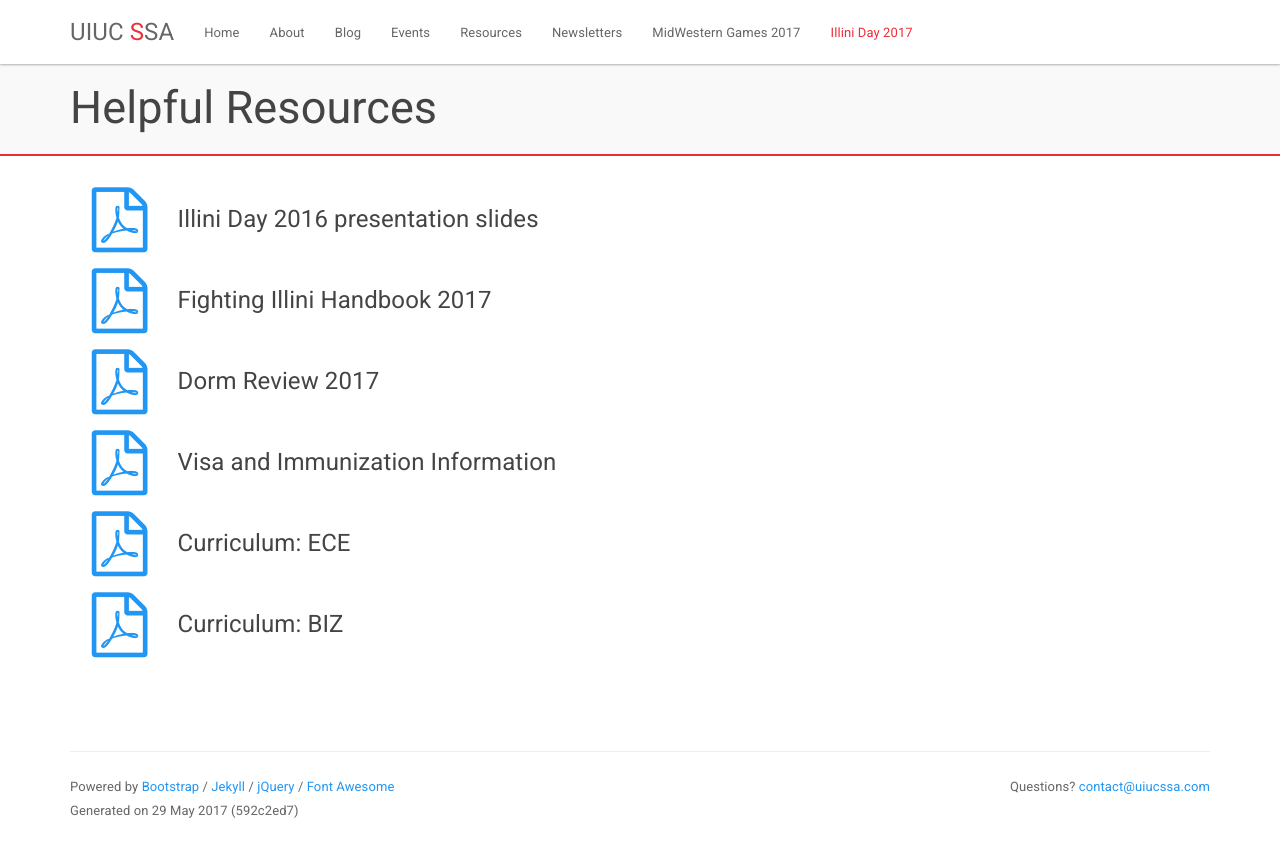
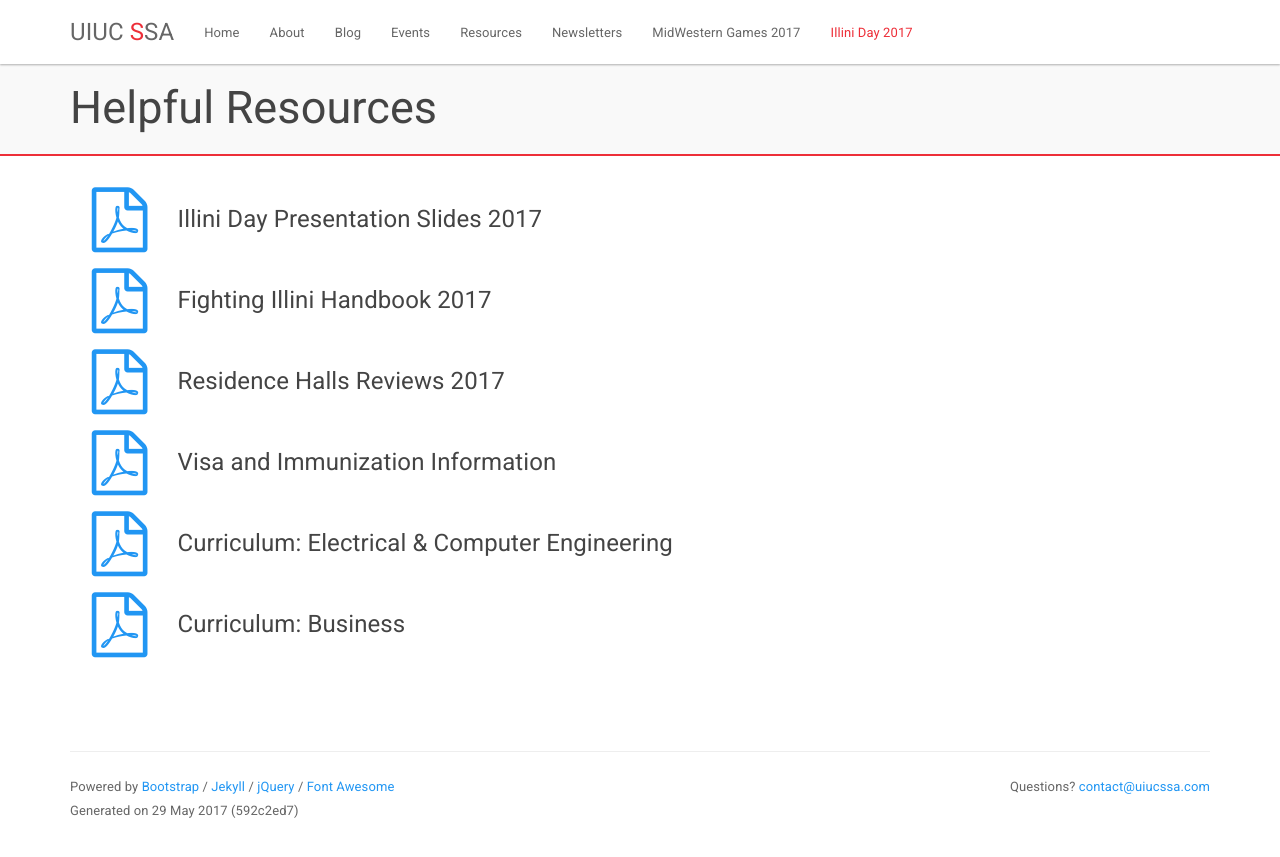
Before and after one commit to uiucssa/uiucssa.github.io, a Jekyll site: the page built from resources.html, in a window 1280 px wide. Shown: the top 857 px of the page. Built offline with Jekyll 4.4.1, drawn with Linux system fonts in a browser that asks for light colours.

Commit message:
Changed to 2017 Illini Day slides

```diff
--- a/resources.html
+++ b/resources.html
@@ -5,20 +5,20 @@ title: Helpful Resources
 
 <table class="table">
     <!-- illini day presentation slide 2016 -->
-    <tr> <td class="col-md-1" style="border-top: none; vertical-align: middle;"><a href="{{ site.url }}/attach/illini-day-presentation-2016-v5.pdf"><i class="fa fa-file-pdf-o fa-5x fa-fw"></i></a></td> <td style="border-top: none; vertical-align: middle;"><h4>Illini Day 2016 presentation slides</h4></td> </tr>
+    <tr> <td class="col-md-1" style="border-top: none; vertical-align: middle;"><a href="https://drive.google.com/file/d/0B9O-xazaZ83bcVpRU0pJQXBYMG8/view?usp=sharing"><i class="fa fa-file-pdf-o fa-5x fa-fw"></i></a></td> <td style="border-top: none; vertical-align: middle;"><h4>Illini Day Presentation Slides 2017</h4></td> </tr>
 
     <!--illini handbook 2017-->
     <tr> <td class="col-md-1" style="border-top: none; vertical-align: middle;"><a href="{{ site.url }}/attach/fighting-illini-book-2017.pdf"><i class="fa fa-file-pdf-o fa-5x fa-fw"></i></a></td> <td style="border-top: none; vertical-align: middle;"><h4>Fighting Illini Handbook 2017</h4></td> </tr>
 
     <!--dorm review 2016-->
-    <tr> <td class="col-md-1" style="border-top: none; vertical-align: middle;"><a href="{{ site.url }}/attach/dorm-review-2017.pdf"><i class="fa fa-file-pdf-o fa-5x fa-fw"></i></a></td> <td style="border-top: none; vertical-align: middle;"><h4>Dorm Review 2017</h4></td> </tr>
+    <tr> <td class="col-md-1" style="border-top: none; vertical-align: middle;"><a href="{{ site.url }}/attach/dorm-review-2017.pdf"><i class="fa fa-file-pdf-o fa-5x fa-fw"></i></a></td> <td style="border-top: none; vertical-align: middle;"><h4>Residence Halls Reviews 2017</h4></td> </tr>
 
     <!--visa and immunization -->
     <tr> <td class="col-md-1" style="border-top: none; vertical-align: middle;"><a href="{{ site.url }}/attach/visa_immunization_information.pdf"><i class="fa fa-file-pdf-o fa-5x fa-fw"></i></a></td> <td style="border-top: none; vertical-align: middle;"><h4>Visa and Immunization Information</h4></td> </tr>
 
     <!--curriculum: ECE -->
-    <tr> <td class="col-md-1" style="border-top: none; vertical-align: middle;"><a href="{{ site.url }}/attach/curriculum-ece-2016.pdf"><i class="fa fa-file-pdf-o fa-5x fa-fw"></i></a></td> <td style="border-top: none; vertical-align: middle;"><h4>Curriculum: ECE</h4></td> </tr>
+    <tr> <td class="col-md-1" style="border-top: none; vertical-align: middle;"><a href="{{ site.url }}/attach/curriculum-ece-2016.pdf"><i class="fa fa-file-pdf-o fa-5x fa-fw"></i></a></td> <td style="border-top: none; vertical-align: middle;"><h4>Curriculum: Electrical &amp; Computer Engineering</h4></td> </tr>
 
     <!--curriculum: biz -->
-    <tr> <td class="col-md-1" style="border-top: none; vertical-align: middle;"><a href="{{ site.url }}/attach/curriculum-biz-2016.xlsx"><i class="fa fa-file-pdf-o fa-5x fa-fw"></i></a></td> <td style="border-top: none; vertical-align: middle;"><h4>Curriculum: BIZ</h4></td> </tr>
+    <tr> <td class="col-md-1" style="border-top: none; vertical-align: middle;"><a href="{{ site.url }}/attach/curriculum-biz-2016.xlsx"><i class="fa fa-file-pdf-o fa-5x fa-fw"></i></a></td> <td style="border-top: none; vertical-align: middle;"><h4>Curriculum: Business</h4></td> </tr>
 </table>
```
